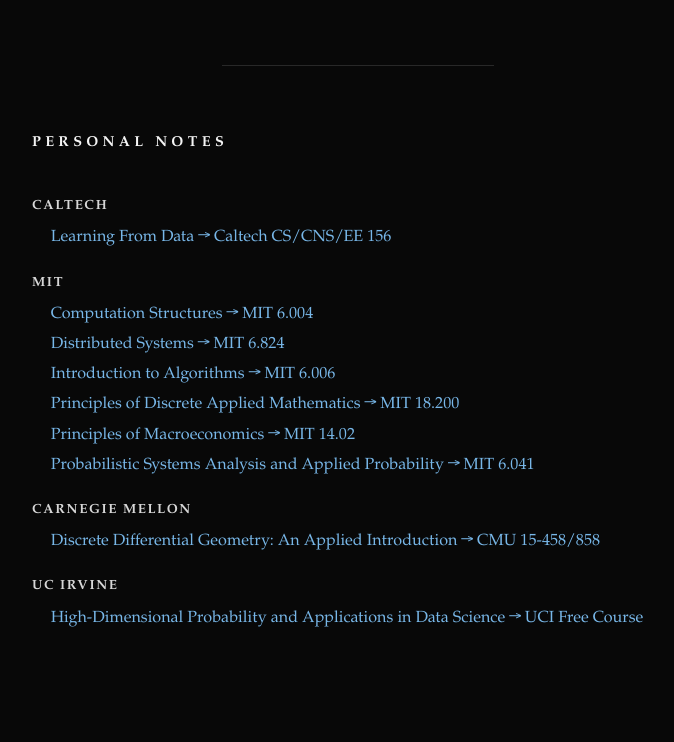
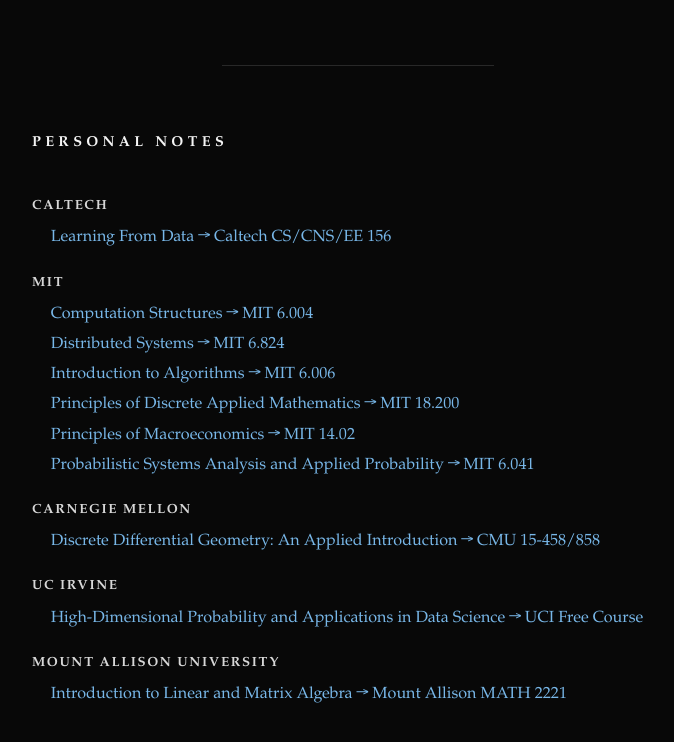
Before and after one commit to mihirrao-10/mihirrao-10.github.io, a website: page index.html in a window 1280 px wide. Shown: the part 3152-3894 px from the top of the page, without its empty margins (282-956 px from the left). Drawn offline with Linux system fonts and the light colour scheme; a web font is replaced by a local one.

Commit message:
Add Linear and Matrix Algebra lecture notes

```diff
--- a/index.html
+++ b/index.html
@@ -538,6 +538,13 @@
             <a href="notes/high-dimensional-probability-uci.pdf">High-Dimensional Probability and Applications in Data Science → UCI Free Course</a>
           </li>
         </ul>
+
+        <h3 class="notes-category">Mount Allison University</h3>
+        <ul class="notes-list">
+          <li>
+            <a href="notes/introduction-to-linear-and-matrix-algebra-mta.pdf">Introduction to Linear and Matrix Algebra → Mount Allison MATH 2221</a>
+          </li>
+        </ul>
       </div>
     </section>
   </main>
```
Also changed, not shown: 1 other file.
